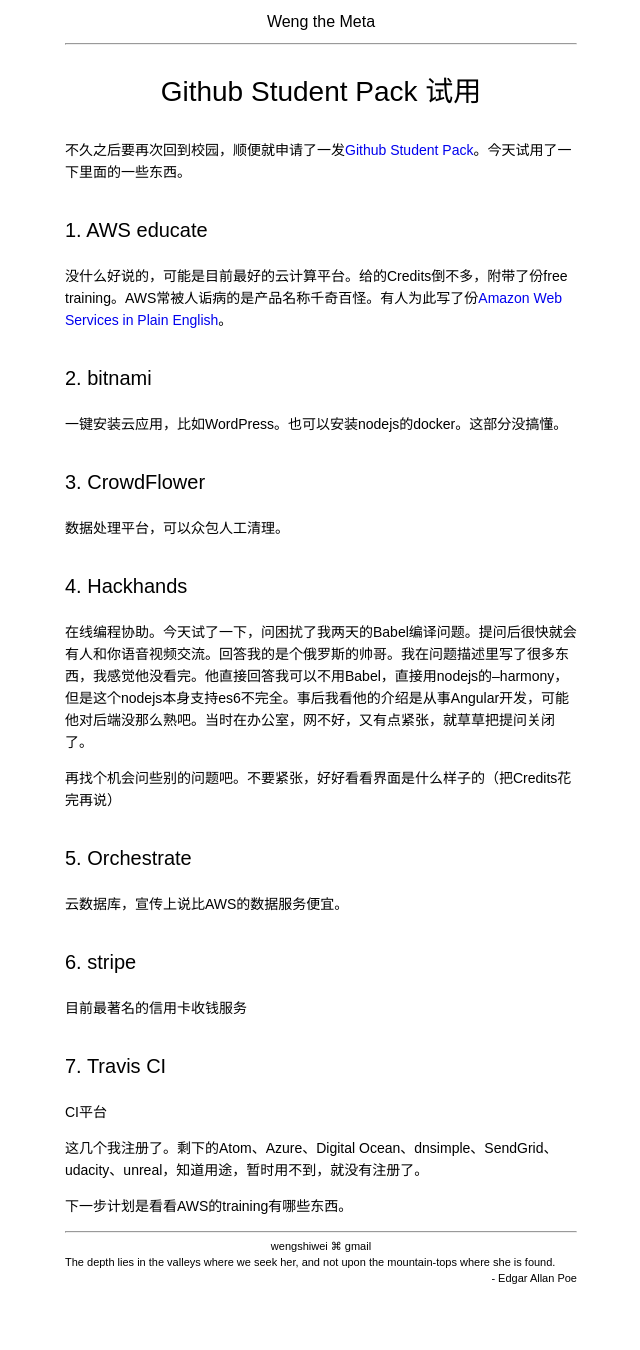
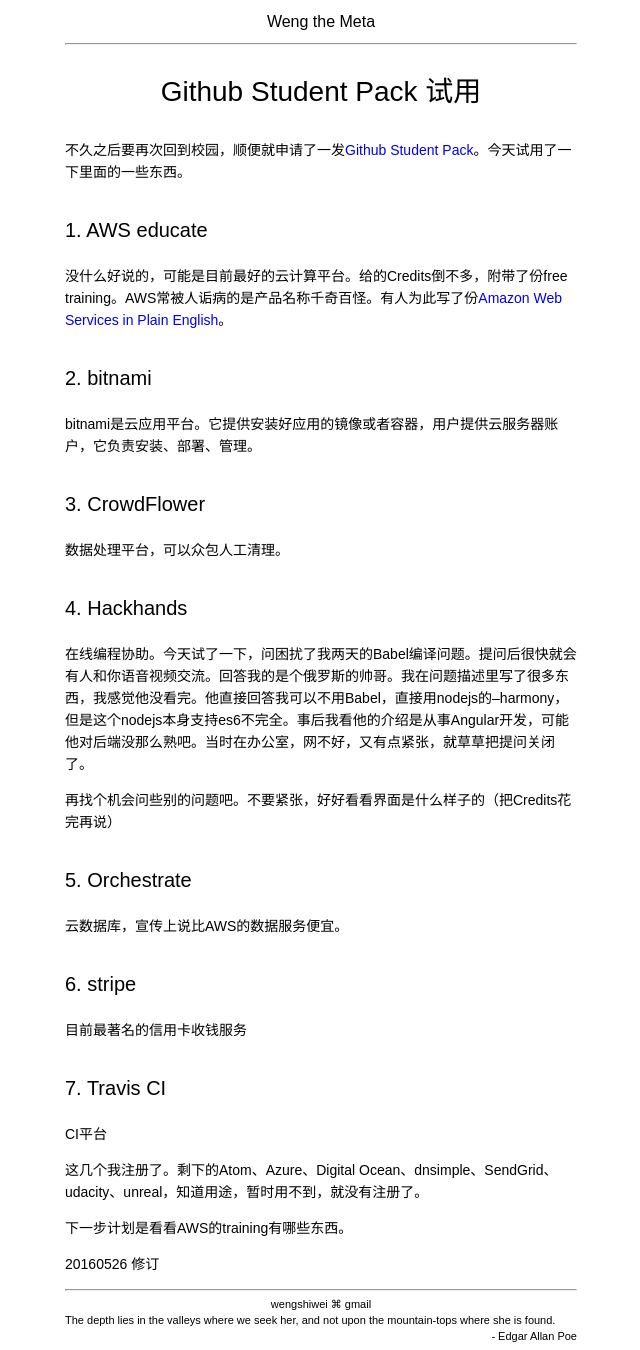
Before and after one commit to wengshiwei/wengshiwei.github.io, a Jekyll site: the page built from _posts/2016-05/2016-05-24-github-student-pack.md, in a window 1280 px wide. Shown: the whole page, without its empty margins (319-959 px from the left). Built offline with Jekyll 4.4.1, drawn with Linux system fonts in a browser that asks for light colours; comment, search, counter and statistics services are not loaded; before the commit the page ends 1292 px from its top, so only the background shows below that.

Commit message:
add posts

```diff
--- a/_posts/2016-05/2016-05-24-github-student-pack.md
+++ b/_posts/2016-05/2016-05-24-github-student-pack.md
@@ -15,7 +15,7 @@
 
 # 2. bitnami
 
-一键安装云应用，比如WordPress。也可以安装nodejs的docker。这部分没搞懂。
+bitnami是云应用平台。它提供安装好应用的镜像或者容器，用户提供云服务器账户，它负责安装、部署、管理。
 
 # 3. CrowdFlower
 
@@ -43,3 +43,6 @@
 这几个我注册了。剩下的Atom、Azure、Digital Ocean、dnsimple、SendGrid、udacity、unreal，知道用途，暂时用不到，就没有注册了。
 
 下一步计划是看看AWS的training有哪些东西。
+
+
+20160526 修订
--- a/index.html
+++ b/index.html
@@ -5,7 +5,6 @@
 - go-lang
 - light-table
 - programming
-- work
 - misc
 - every-day-log
 - cross-domain
```
Also changed, not shown: other parts of _posts/2016-05/2016-05-24-github-student-pack.md (+1 -1 lines).
